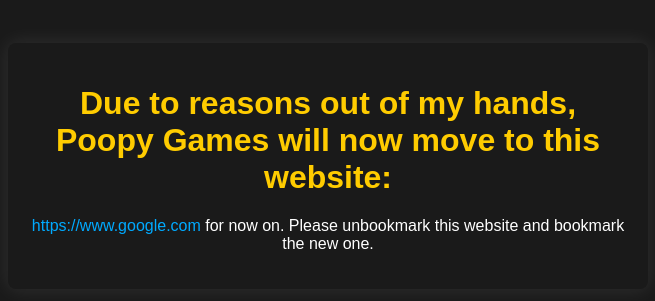
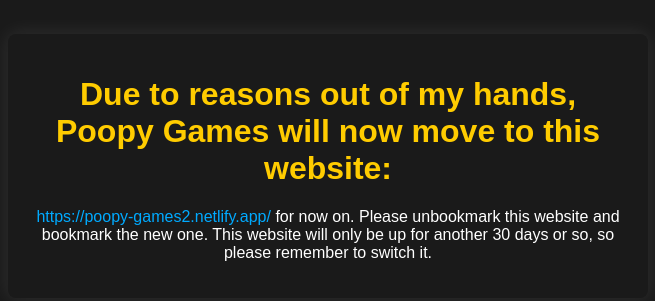
Before and after one commit to lizzyben/sad, a plain HTML site: page index.html in a window 1280 px wide. Shown: the part 234-535 px from the top of the page, without its empty margins (312-967 px from the left). Drawn offline with Linux system fonts and the light colour scheme.

Commit message:
Update index.html

```diff
--- a/index.html
+++ b/index.html
@@ -42,7 +42,7 @@
 <body>
     <div class="container">
         <h1>Due to reasons out of my hands, Poopy Games will now move to this website:</h1>
-        <p><a href="https://www.google.com" target="_blank">https://www.google.com</a> for now on. Please unbookmark this website and bookmark the new one.</p>
+        <p><a href="https://poopy-games2.netlify.app/" target="_blank">https://poopy-games2.netlify.app/</a> for now on. Please unbookmark this website and bookmark the new one. This website will only be up for another 30 days or so, so please remember to switch it.</p>
     </div>
 </body>
 </html>
```
